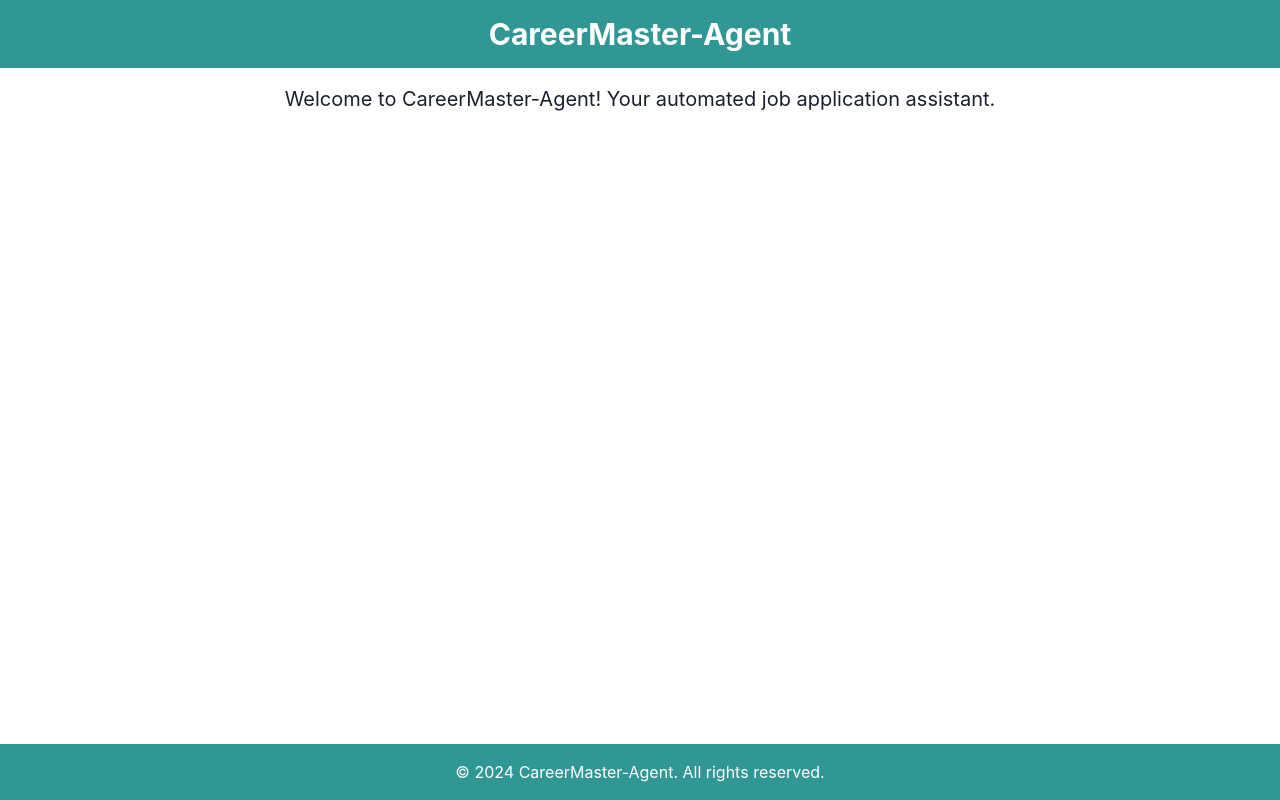
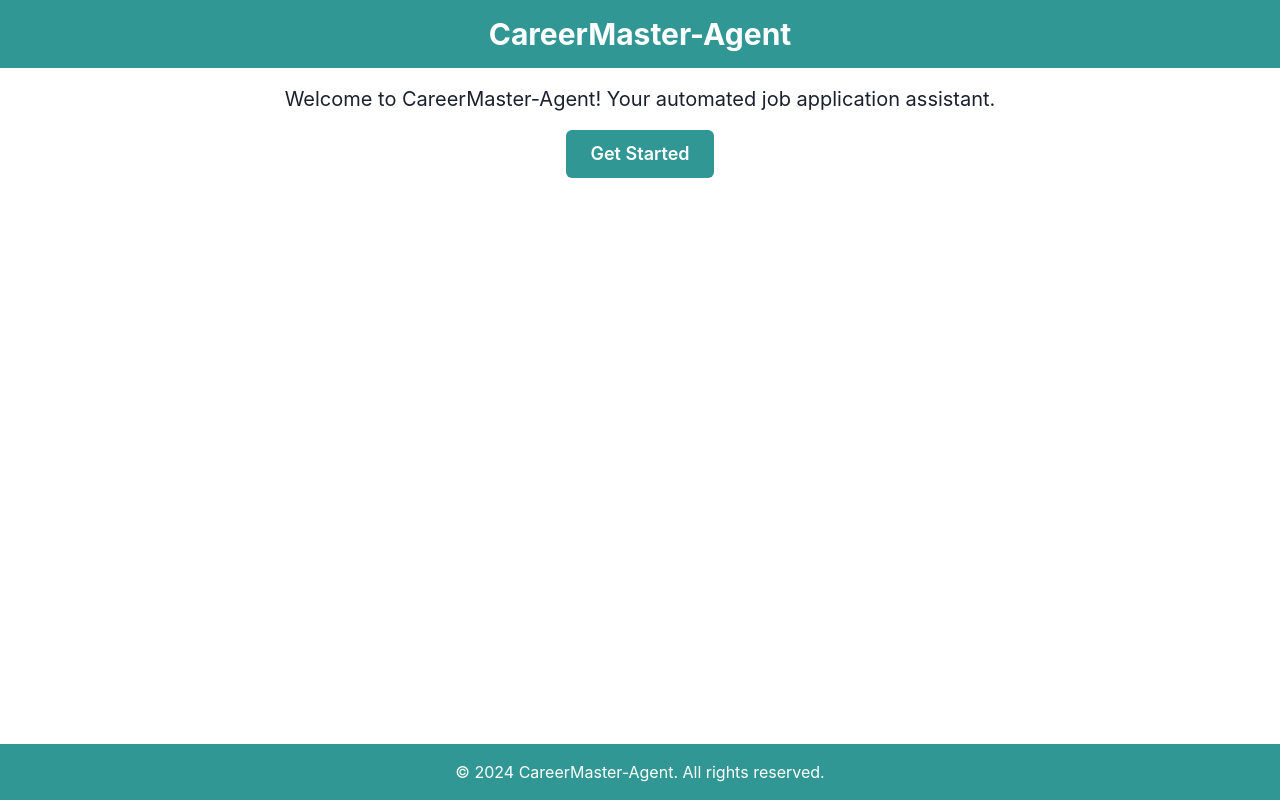
Before and after one commit to VishwamAI/CareerMaster-Agent, a React (Create React App) app: page / in a window 1280 px wide. Built offline with nearby package versions, Linux system fonts and the light colour scheme.

Commit message:
Add Get Started button and clean up code

```diff
--- a/src/App.js
+++ b/src/App.js
@@ -1,5 +1,5 @@
 import React from 'react';
-import { ChakraProvider, Box, Flex, Heading, Text, Link } from '@chakra-ui/react';
+import { ChakraProvider, Box, Flex, Heading, Text, Button } from '@chakra-ui/react';
 import './App.css';
 
 function App() {
@@ -11,10 +11,13 @@ function App() {
             CareerMaster-Agent
           </Heading>
         </Box>
-        <Box as="main" flex="1" p={4}>
-          <Text fontSize="xl" textAlign="center">
+        <Box as="main" flex="1" p={4} textAlign="center">
+          <Text fontSize="xl">
             Welcome to CareerMaster-Agent! Your automated job application assistant.
           </Text>
+          <Button mt={4} colorScheme="teal" size="lg">
+            Get Started
+          </Button>
         </Box>
         <Box as="footer" bg="teal.500" color="white" py={4} textAlign="center">
           <Text>&copy; 2024 CareerMaster-Agent. All rights reserved.</Text>
```
